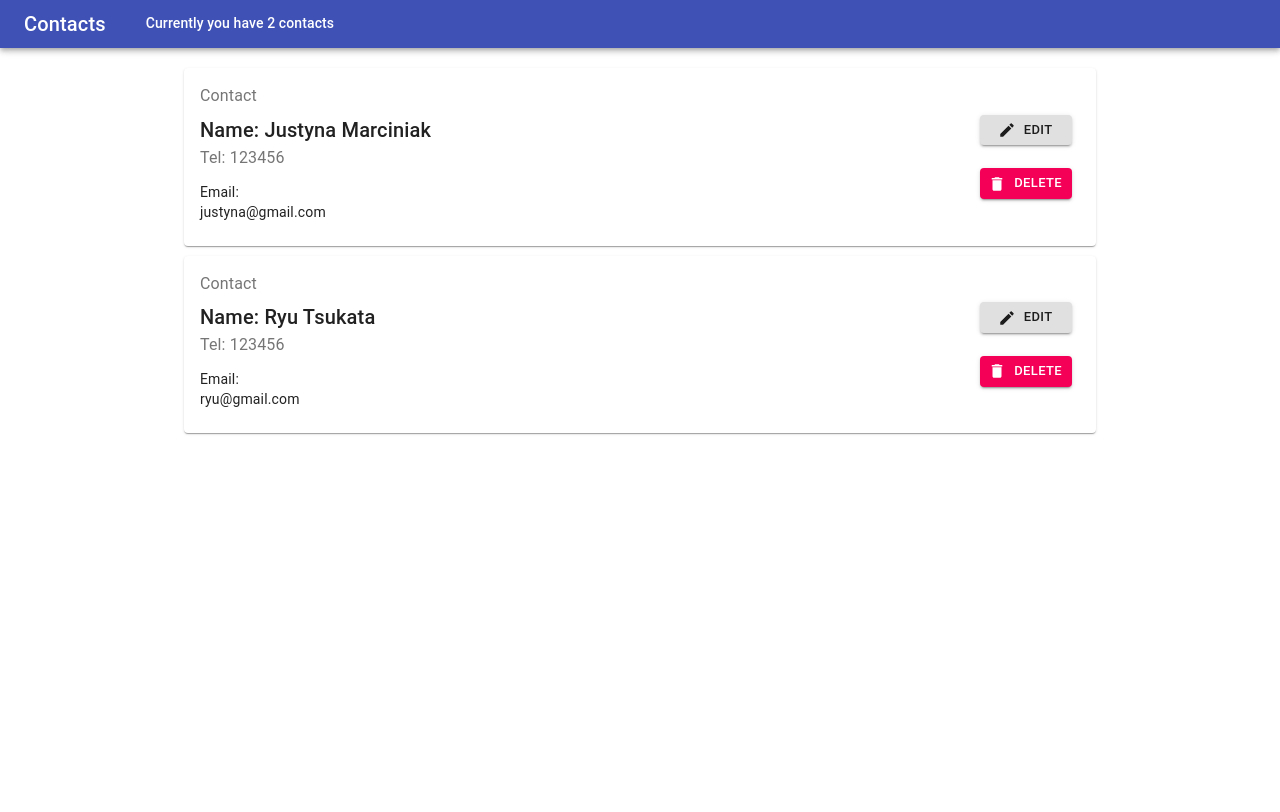
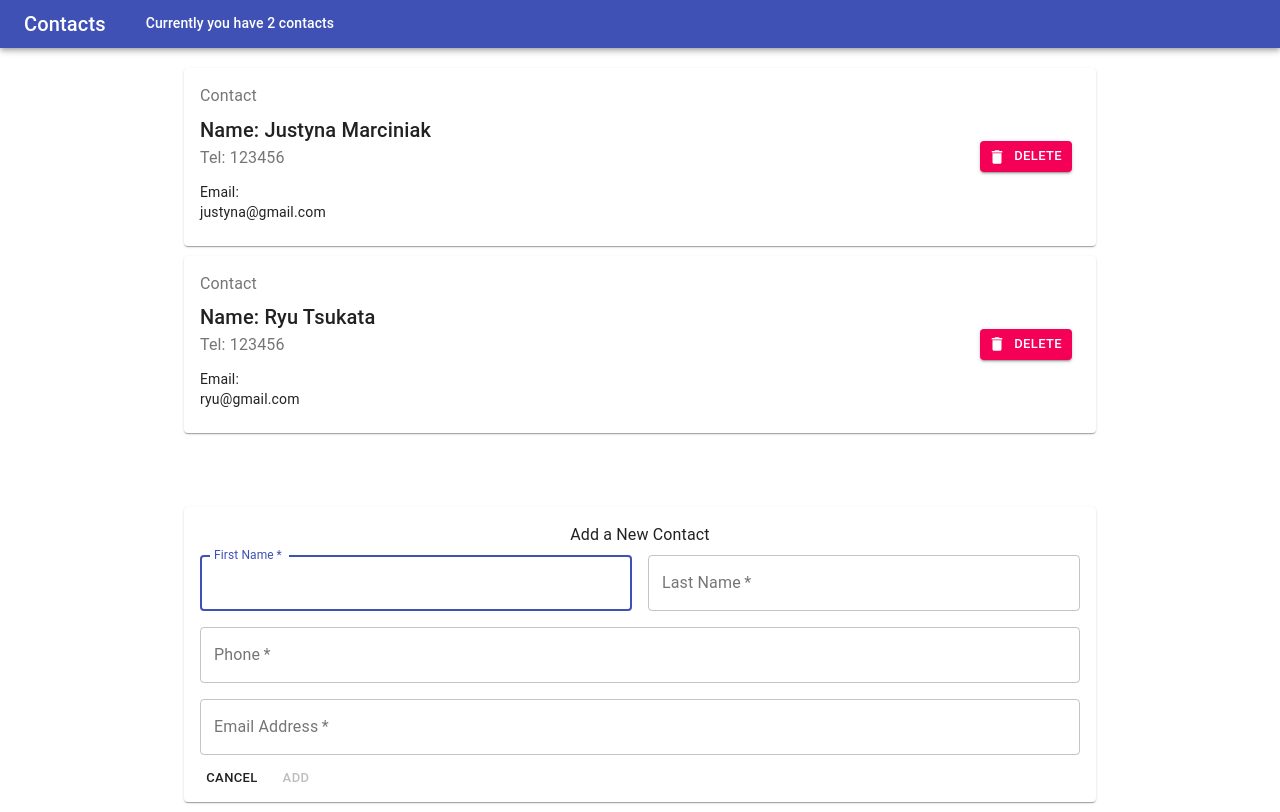
Before and after one commit to j45t7/contacts-react-context, a React (Create React App) app: page / in a window 1280 px wide. Built offline with nearby package versions, Linux system fonts and the light colour scheme.

Commit message:
add contact form component

```diff
--- a/src/App.js
+++ b/src/App.js
@@ -1,6 +1,8 @@
 import React from 'react'
 import Navbar from './components/Navbar'
 import ContactList from './components/ContactList'
+import ContactForm from './components/ContactForm'
+
 import ContactContextProvider from './contexts/ContactContext'
 
 const App = () => {
@@ -9,6 +11,7 @@ const App = () => {
       <ContactContextProvider>
         <Navbar />
         <ContactList />
+        <ContactForm />
       </ContactContextProvider>
     </div>
   )
--- a/src/components/ContactDetails.js
+++ b/src/components/ContactDetails.js
@@ -27,12 +27,9 @@ const useStyles = makeStyles((theme) => ({
   },
   card: {
     display: 'block',
-    flexWrap: 'wrap',
     minWidth: 300,
-    // width: '100%',
     margin: 'auto',
     paddingBottom: 10,
-    justifyContent: 'center',
   },
   buttons: {
     padding: theme.spacing(2),
@@ -63,7 +60,7 @@ const useStyles = makeStyles((theme) => ({
 }))
 
 const ContactDetails = ({ contact }) => {
-  const { removeContact, editContact } = useContext(ContactContext)
+  const { removeContact } = useContext(ContactContext)
   const classes = useStyles()
 
   return (
@@ -98,7 +95,7 @@ const ContactDetails = ({ contact }) => {
             direction='column'
             justify='space-evenly'
           >
-            <Button
+            {/* <Button
               className={classes.button}
               variant='contained'
               startIcon={<EditIcon />}
@@ -106,7 +103,7 @@ const ContactDetails = ({ contact }) => {
               onClick={() => editContact(contact.newFirstName)}
             >
               Edit
-            </Button>
+            </Button> */}
             <Button
               className={classes.button}
               variant='contained'
--- /dev/null
+++ b/src/components/ContactForm.js
@@ -0,0 +1,152 @@
+import React, { useState, useContext } from 'react'
+import { makeStyles } from '@material-ui/core/styles'
+import Paper from '@material-ui/core/Paper'
+import Button from '@material-ui/core/Button'
+import TextField from '@material-ui/core/TextField'
+import Grid from '@material-ui/core/Grid'
+import Typography from '@material-ui/core/Typography'
+
+import Container from '@material-ui/core/Container'
+
+import { ContactContext } from '../contexts/ContactContext'
+
+const useStyles = makeStyles((theme) => ({
+  root: {
+    minWidth: 300,
+    margin: 'auto',
+    paddingBottom: 10,
+  },
+  paper: {
+    marginTop: theme.spacing(8),
+    display: 'flex',
+    flexDirection: 'column',
+    alignItems: 'center',
+    padding: theme.spacing(2),
+  },
+  heading: {
+    fontSize: theme.typography.pxToRem(16),
+    paddingBottom: theme.spacing(1),
+  },
+  secondaryHeading: {
+    fontSize: theme.typography.pxToRem(15),
+    color: theme.palette.text.secondary,
+  },
+  icon: {
+    paddingRight: theme.spacing(1),
+  },
+  details: {
+    alignItems: 'center',
+  },
+  column: {
+    flexBasis: '33.33%',
+  },
+  helper: {
+    borderLeft: `2px solid ${theme.palette.divider}`,
+    padding: theme.spacing(1, 2),
+  },
+  buttons: {
+    marginLeft: theme.spacing(1),
+    alignItems: 'flex-end',
+  },
+}))
+
+const ContactForm = (props) => {
+  const classes = useStyles()
+  const { addContact } = useContext(ContactContext)
+  const [firstName, setFirstName] = useState('')
+  const [lastName, setLastName] = useState('')
+  const [phone, setPhone] = useState('')
+  const [email, setEmail] = useState('')
+
+  const empty =
+    firstName === '' || lastName === '' || phone === '' || email === ''
+
+  const handleSubmit = (event) => {
+    event.preventDefault()
+    addContact(firstName, lastName, phone, email)
+    setFirstName('')
+    setLastName('')
+    setPhone('')
+    setEmail('')
+  }
+
+  return (
+    <Container className={classes.root} maxWidth='md'>
+      <Paper className={classes.paper}>
+        <div>
+          <Typography className={classes.heading}>Add a New Contact</Typography>
+        </div>
+        <form className={classes.form} noValidate onSubmit={handleSubmit}>
+          <Grid container spacing={2}>
+            <Grid item xs={12} sm={6}>
+              <TextField
+                name='firstName'
+                variant='outlined'
+                required
+                fullWidth
+                id='firstName'
+                label='First Name'
+                value={firstName}
+                autoFocus
+                onChange={(e) => setFirstName(e.target.value)}
+              />
+            </Grid>
+            <Grid item xs={12} sm={6}>
+              <TextField
+                variant='outlined'
+                required
+                fullWidth
+                id='lastName'
+                label='Last Name'
+                name='lastName'
+                autoComplete='lname'
+                value={lastName}
+                onChange={(e) => setLastName(e.target.value)}
+              />
+            </Grid>
+            <Grid item xs={12}>
+              <TextField
+                variant='outlined'
+                required
+                fullWidth
+                name='phone'
+                label='Phone'
+                id='phone'
+                value={phone}
+                onChange={(e) => setPhone(e.target.value)}
+              />
+            </Grid>
+            <Grid item xs={12}>
+              <TextField
+                variant='outlined'
+                required
+                fullWidth
+                id='email'
+                label='Email Address'
+                name='email'
+                autoComplete='email'
+                value={email}
+                onChange={(e) => setEmail(e.target.value)}
+              />
+            </Grid>
+            <Grid className={classes.buttons}>
+              <Button size='small'>Cancel</Button>
+              <Button
+                className={classes.submit}
+                disabled={empty}
+                type='submit'
+                size='small'
+                value='add-contact'
+                color='primary'
+              >
+                Add
+              </Button>
+            </Grid>
+          </Grid>
+        </form>
+      </Paper>
+    </Container>
+  )
+}
+
+export default ContactForm
--- a/src/contexts/ContactContext.js
+++ b/src/contexts/ContactContext.js
@@ -32,11 +32,8 @@ const ContactContextProvider = (props) => {
     setContacts(contacts.filter((contact) => contact.id !== id))
   }
 
-  const editContact = (id, newFirstName, newLastName, newPhone, newEmail) =>{
-    setContacts(contacts.map(contact => contact.id === id ? {...contacts, firstName: newFirstName, lastName: newLastName, phone: newPhone, email: newEmail} : contact))
-  }
   return (
-    <ContactContext.Provider value={{ contacts, addContact, removeContact, editContact }}>
+    <ContactContext.Provider value={{ contacts, addContact, removeContact }}>
       {props.children}
     </ContactContext.Provider>
   )
```
Also changed, not shown: src/components/ContactList.js (+4 -12 lines).
